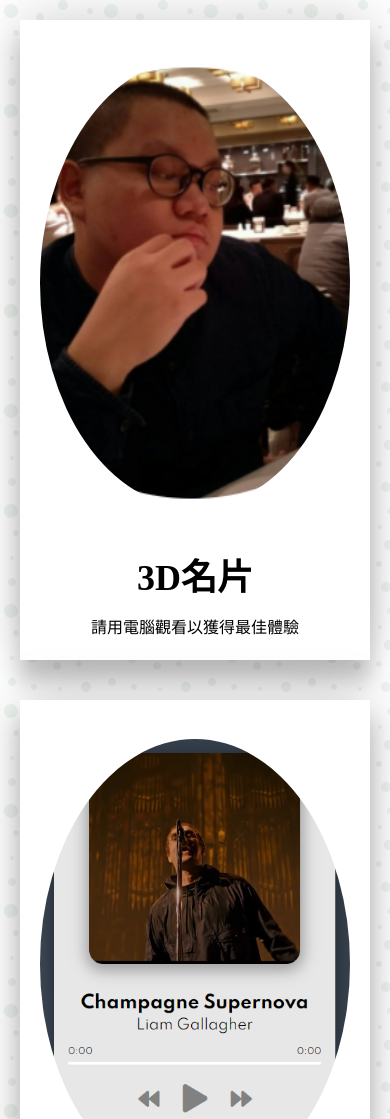
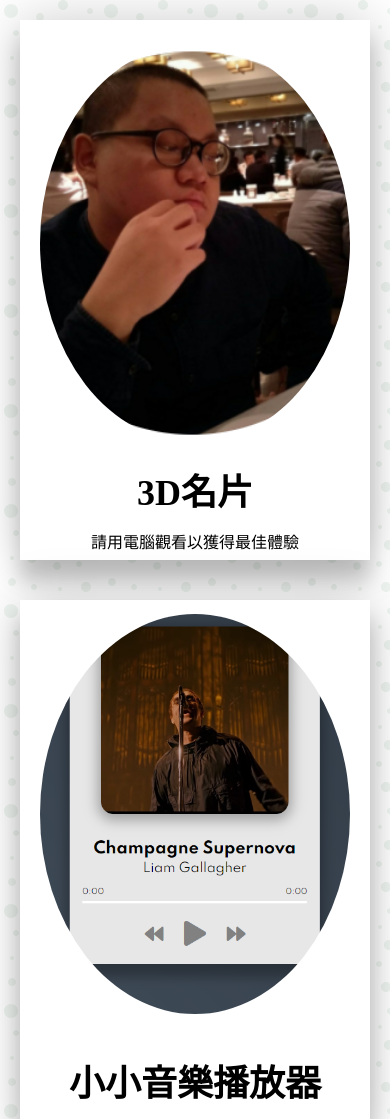
Before and after one commit to cvcvbnbn13/cvcvbnbn13.github.io, a plain HTML site: page showcaseforjs.html in a window 390 px wide. Shown: the top 1119 px of the page. Drawn offline with Linux system fonts and the light colour scheme.

Commit message:
eighth commit

```diff
--- /dev/null
+++ b/queryforai.css
@@ -0,0 +1,39 @@
+@media only screen and (max-width: 1023px){
+        .container{
+            flex-wrap: wrap;
+            flex-shrink: 1;
+        }
+
+        .item{
+            width: 80%;
+        }
+        .backtoindex{
+            border : 1px solid #000;
+            padding: 5px;
+            margin: 20px;
+            background-color: #fff;
+            font-size: 16px;
+            position: relative;
+            bottom: 0;
+            width: 30%;
+            text-align: center;
+        }
+
+        .item h3{
+            font-size: 24px;
+        }
+
+        a{
+            color: #000;
+        }
+}
+
+@media only screen and (max-width: 471px){
+    .item{
+        width: 80% !important;
+        height: 500px !important;
+    }
+    .item img{
+        height: 400px !important;
+    }
+}
--- a/queryforhc.css
+++ b/queryforhc.css
@@ -24,6 +24,22 @@
 
 @media (max-width: 591px){
     .item{
-        width: 80%;
+        width: 450px !important;
+        height: 500px !important;
+    }
+
+    .item img{
+        height: 400px !important;
     }
 }
+
+@media (max-width: 471px){
+    .item{
+        width: 350px !important;
+        height: 400px !important;
+    }
+
+    .item img{
+        height: 300px !important;
+    }
+}
--- /dev/null
+++ b/queryforjs.css
@@ -0,0 +1,47 @@
+@media only screen and (max-width: 1023px){
+        .container{
+            flex-wrap: wrap;
+            flex-shrink: 1;
+        }
+
+        .item{
+            width: 80%;
+        }
+        .backtoindex{
+            border : 1px solid #000;
+            padding: 5px;
+            margin: 20px;
+            background-color: #fff;
+            font-size: 16px;
+            position: relative;
+            bottom: 0;
+            width: 30%;
+            text-align: center;
+        }
+
+        .item h3{
+            font-size: 24px;
+        }
+
+        a{
+            color: #000;
+        }
+}
+
+@media only screen and (max-width: 471px){
+    .item{
+        width: 80% !important;
+        height: 500px !important;
+    }
+    .item img{
+        height: 400px !important;
+    }
+
+    .item:nth-of-type(1) img{
+        margin-top: 20px !important;
+    }
+
+    .item:nth-of-type(1) h3{
+        padding: 0 !important;
+    }
+}
--- a/showcaseforjs.html
+++ b/showcaseforjs.html
@@ -5,7 +5,7 @@
     <meta charset="UTF-8">
     <meta name="viewport" content="width=device-width, initial-scale=1.0">
     <title>JS小作品</title>
-    <link rel="stylesheet" href="queryforai-js.css">
+    <link rel="stylesheet" href="queryforjs.css">
     <style>
         * {
             margin: 0;
```
Also changed, not shown: showcaseforai.html (+1 -1 lines).
